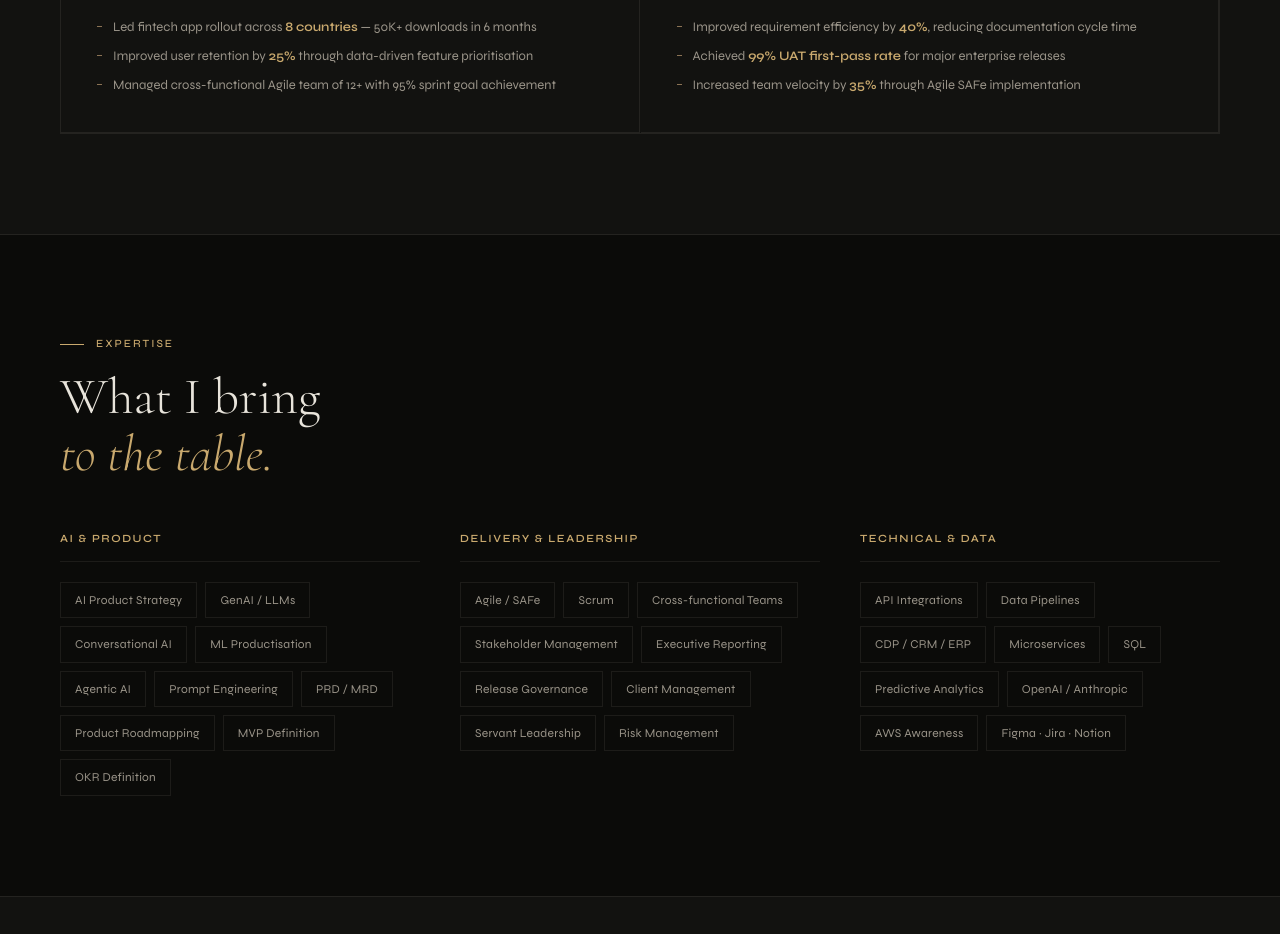
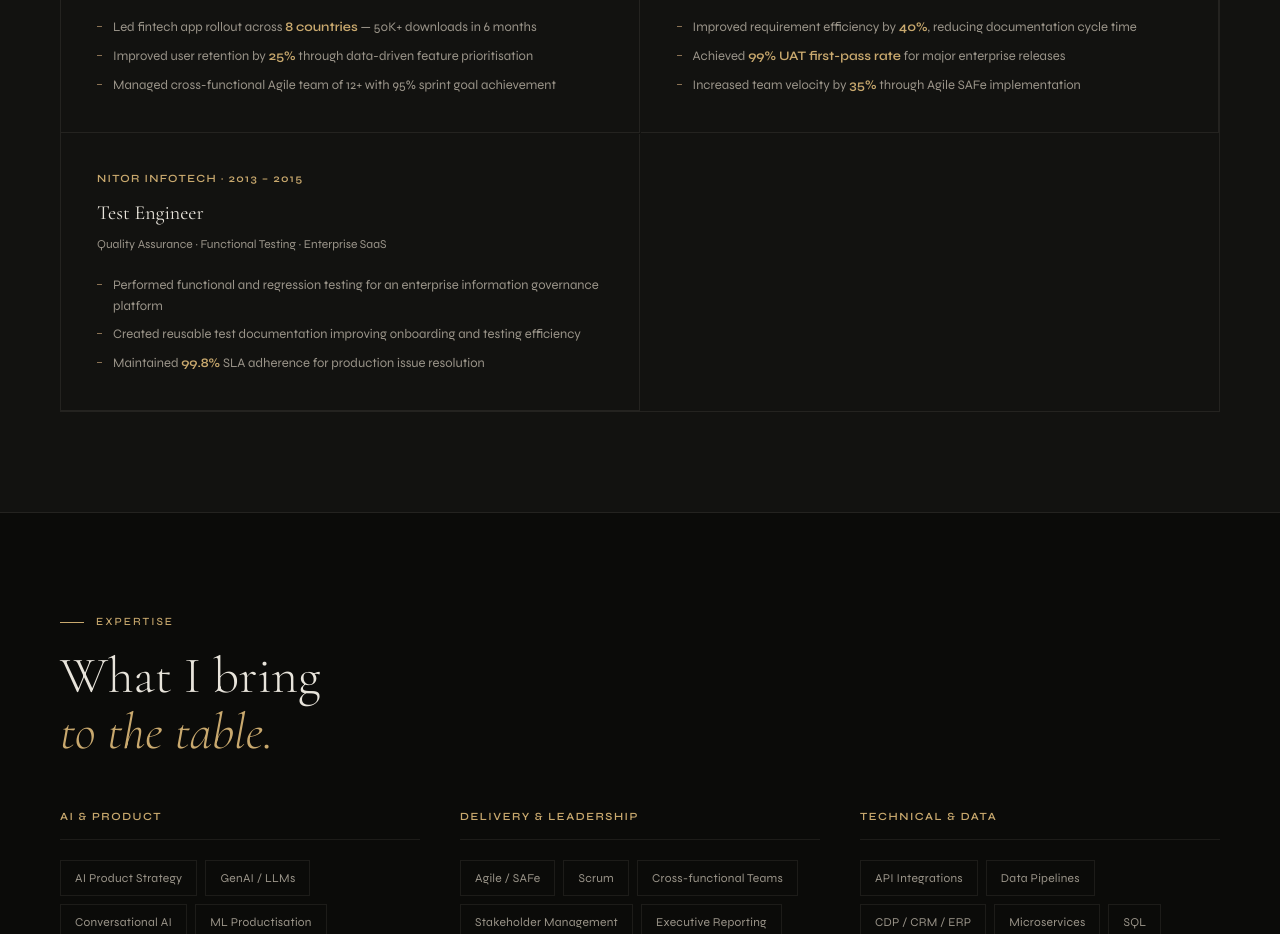
Before and after one commit to rubygorilla/vantageaakash, a plain HTML site: page index.html in a window 1280 px wide. Shown: the part 4923-5857 px from the top of the page. Drawn offline with nearby package versions, Linux system fonts and the light colour scheme.

Commit message:
added nitor experience

```diff
--- a/index.html
+++ b/index.html
@@ -344,6 +344,17 @@
         <li>Increased team velocity by <span class="exp-metric">35%</span> through Agile SAFe implementation</li>
       </ul>
     </div>
+
+    <div class="exp-card reveal reveal-delay-3">
+      <div class="exp-company">Nitor Infotech · 2013 – 2015</div>
+      <div class="exp-role">Test Engineer</div>
+      <div class="exp-period">Quality Assurance · Functional Testing · Enterprise SaaS</div>
+      <ul class="exp-bullets">
+        <li>Performed functional and regression testing for an enterprise information governance platform</li>
+        <li>Created reusable test documentation improving onboarding and testing efficiency</li>
+        <li>Maintained <span class="exp-metric">99.8%</span> SLA adherence for production issue resolution</li>
+      </ul>
+    </div>
   </div>
 </section>
 
```
